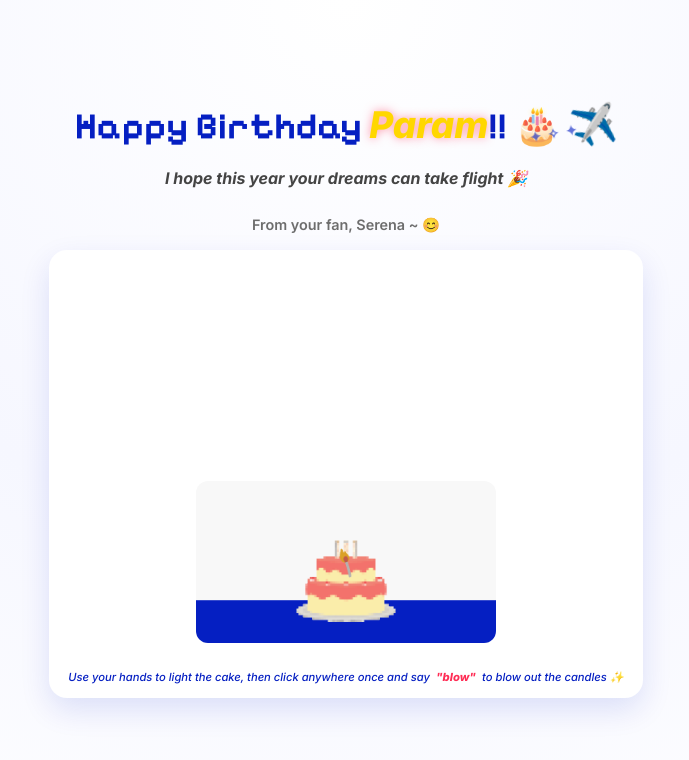
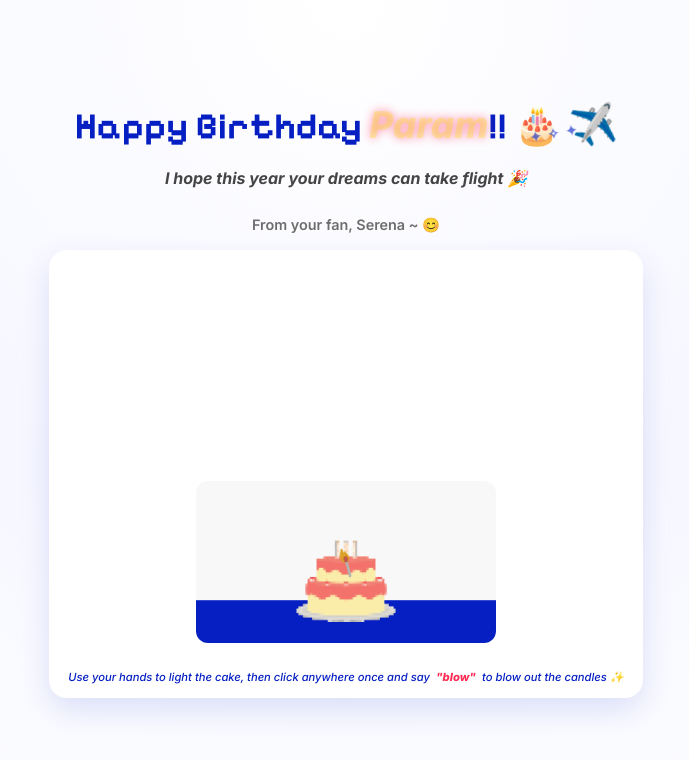
Before and after one commit to serenakaur1/birthday-candles, a plain HTML site: page index.html in a window 1280 px wide. Shown: the whole page, without its empty margins (294-983 px from the left). Drawn offline with Linux system fonts and the light colour scheme; a script that the page names is missing.

```diff
--- a/style.css
+++ b/style.css
@@ -30,7 +30,7 @@
 }
 
 .name {
-  color: gold;
+  color: rgba(255, 217, 0, 0.297);
   font-family: "Inter", sans-serif;
   font-weight: 800;
   font-style: italic;
```
